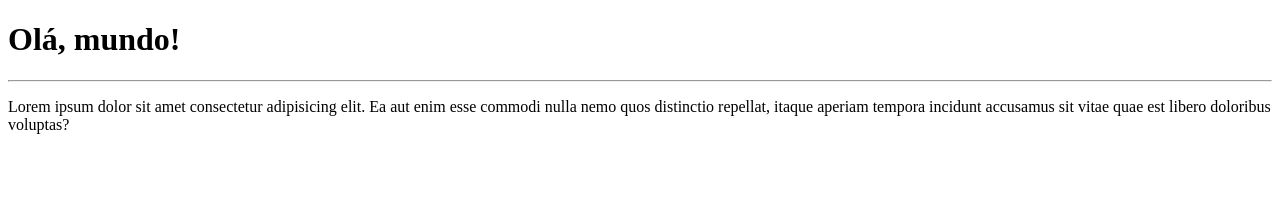
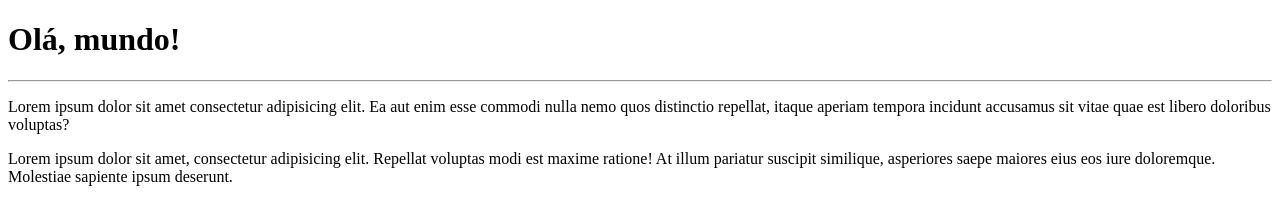
Before and after one commit to juliana-daiane/Ola-Mundo, a plain HTML site: page site-exemplo/index.html in a window 1280 px wide. Drawn offline with Linux system fonts and the light colour scheme.

Commit message:
Criei a página principal

```diff
--- a/site-exemplo/index.html
+++ b/site-exemplo/index.html
@@ -10,5 +10,6 @@
     <h1>Olá, mundo!</h1>
     <hr>
     <p>Lorem ipsum dolor sit amet consectetur adipisicing elit. Ea aut enim esse commodi nulla nemo quos distinctio repellat, itaque aperiam tempora incidunt accusamus sit vitae quae est libero doloribus voluptas?</p>
+    <p>Lorem ipsum dolor sit amet, consectetur adipisicing elit. Repellat voluptas modi est maxime ratione! At illum pariatur suscipit similique, asperiores saepe maiores eius eos iure doloremque. Molestiae sapiente ipsum deserunt.</p>
 </body>
 </html>
```
